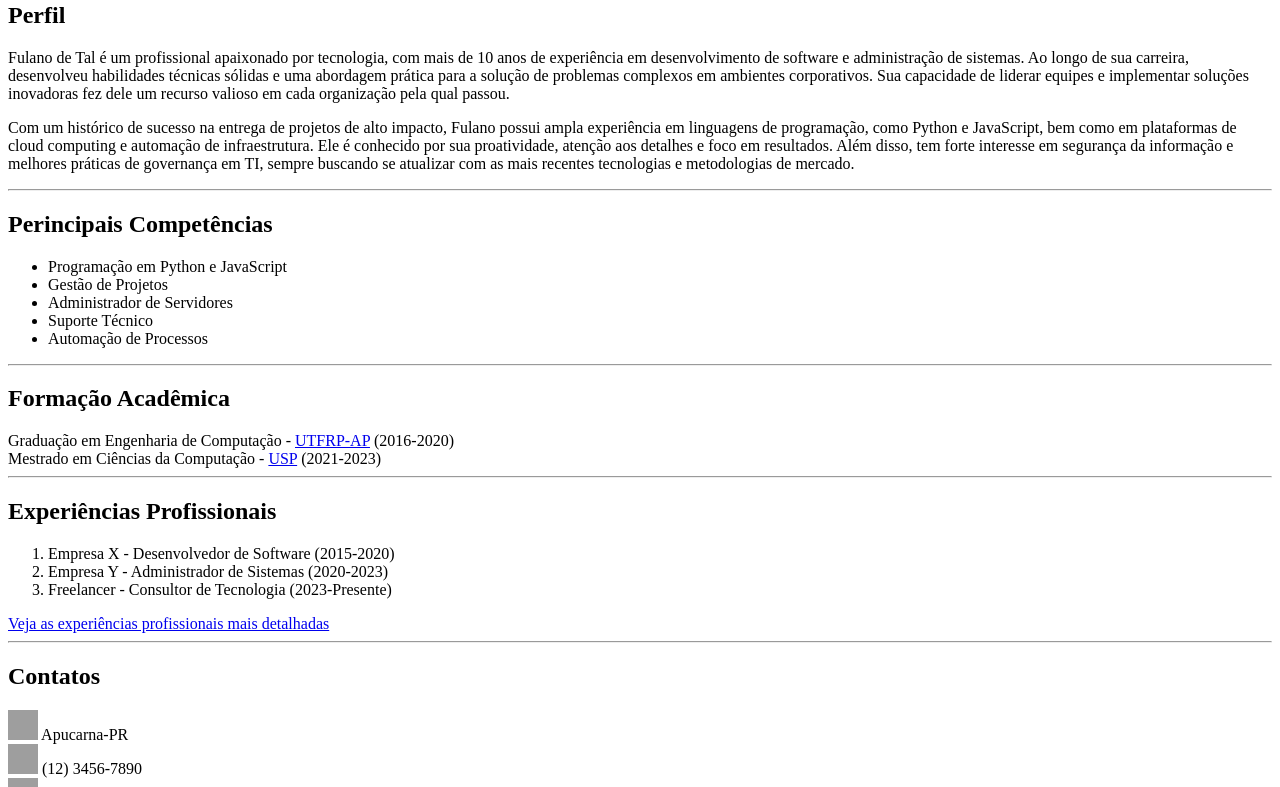
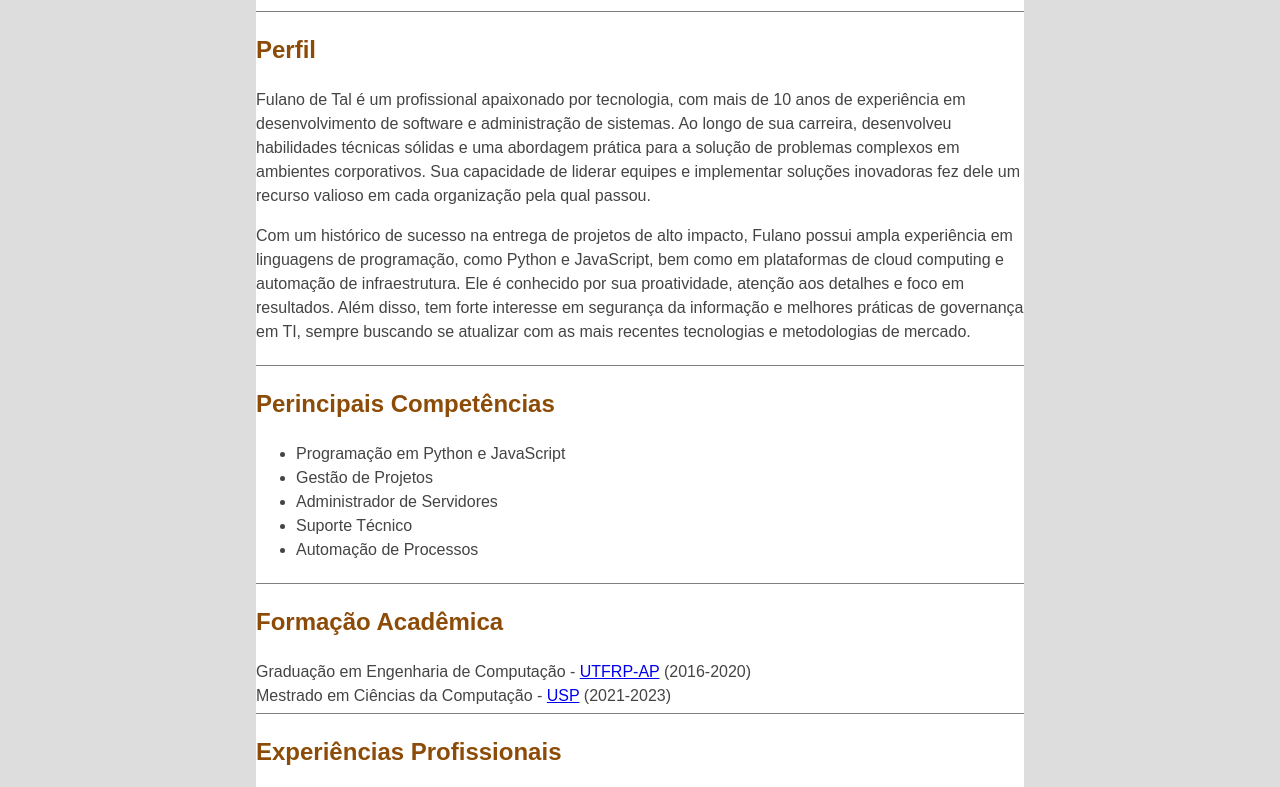
Before and after one commit to Macarini74/trab1parte2, a plain HTML site: page index.html in a window 1280 px wide. Shown: the part 240-1027 px from the top of the page. Drawn offline with Linux system fonts and the light colour scheme; grey boxes are pictures that could not be loaded.

Commit message:
Html e Css - Trab1Parte2

```diff
--- a/index.html
+++ b/index.html
@@ -8,26 +8,29 @@
     <link rel="stylesheet" href="style/style.css">
 </head>
 
+<main>
+
     <body>
         <img src="components/images/avatar.png" alt="avatar">
         <h1>Fulano de Tal</h1>
-    <hr>
         <section>
             <h2>Perfil</h2>
             <p>Fulano de Tal é um profissional apaixonado por tecnologia, com mais de 10 anos de experiência em
-            desenvolvimento de software e administração de sistemas. Ao longo de sua carreira, desenvolveu habilidades
-            técnicas sólidas e uma abordagem prática para a solução de problemas complexos em ambientes corporativos.
+                desenvolvimento de software e administração de sistemas. Ao longo de sua carreira, desenvolveu
+                habilidades
+                técnicas sólidas e uma abordagem prática para a solução de problemas complexos em ambientes
+                corporativos.
                 Sua capacidade de liderar equipes e implementar soluções inovadoras fez dele um recurso valioso em cada
                 organização pela qual passou.
             </p>
             <p>Com um histórico de sucesso na entrega de projetos de alto impacto, Fulano possui ampla experiência em
-            linguagens de programação, como Python e JavaScript, bem como em plataformas de cloud computing e automação
+                linguagens de programação, como Python e JavaScript, bem como em plataformas de cloud computing e
+                automação
                 de infraestrutura. Ele é conhecido por sua proatividade, atenção aos detalhes e foco em resultados. Além
                 disso, tem forte interesse em segurança da informação e melhores práticas de governança em TI, sempre
                 buscando se atualizar com as mais recentes tecnologias e metodologias de mercado.
             </p>
         </section>
-    <hr>
         <section>
             <h2>Perincipais Competências</h2>
             <ul>
@@ -38,14 +41,12 @@
                 <li>Automação de Processos</li>
             </ul>
         </section>
-    <hr>
         <section>
             <h2>Formação Acadêmica</h2>
             Graduação em Engenharia de Computação - <a href="https://www.utfpr.edu.br/">UTFRP-AP</a> (2016-2020)
             <br>
             Mestrado em Ciências da Computação - <a href="https://www5.usp.br/">USP</a> (2021-2023)
         </section>
-    <hr>
         <section>
             <h2>Experiências Profissionais</h2>
             <ul style="list-style-type: decimal;">
@@ -55,10 +56,10 @@
             </ul>
             <a href="experiencias.html">Veja as experiências profissionais mais detalhadas</a>
         </section>
-    <hr>
         <section>
             <h2>Contatos</h2>
-        <img width="30" height="30" src="https://img.icons8.com/ios-filled/50/marker.png" alt="marker" /> Apucarna-PR
+            <img width="30" height="30" src="https://img.icons8.com/ios-filled/50/marker.png" alt="marker" />
+            Apucarna-PR
             <br>
             <img width="30" height="30" src="https://img.icons8.com/?size=100&id=53439&format=png&color=000000"
                 alt="contact" /> (12) 3456-7890
@@ -67,5 +68,6 @@
             fulano_detal@mail.com
         </section>
     </body>
+</main>
 
 </html>
--- a/style/style.css
+++ b/style/style.css
@@ -0,0 +1,24 @@
+main {
+    background-color: white;
+    border-radius: 10px;
+}
+
+body {
+    width: 60%;
+    margin: 0 auto;
+    padding: 2% 0;
+    background-color: #ddd;
+    font-family: "Helvetica None", sans-serif;
+    color: #444;
+    line-height: 1.5;
+}
+
+h1, h2 {
+    color: rgb(140, 76, 8);
+}
+
+section {
+    margin-top: 0px;
+    padding-bottom: 5px;
+    border-top: solid 1px gray;
+}
```
Lines whose indentation alone changed are shown as unchanged.
